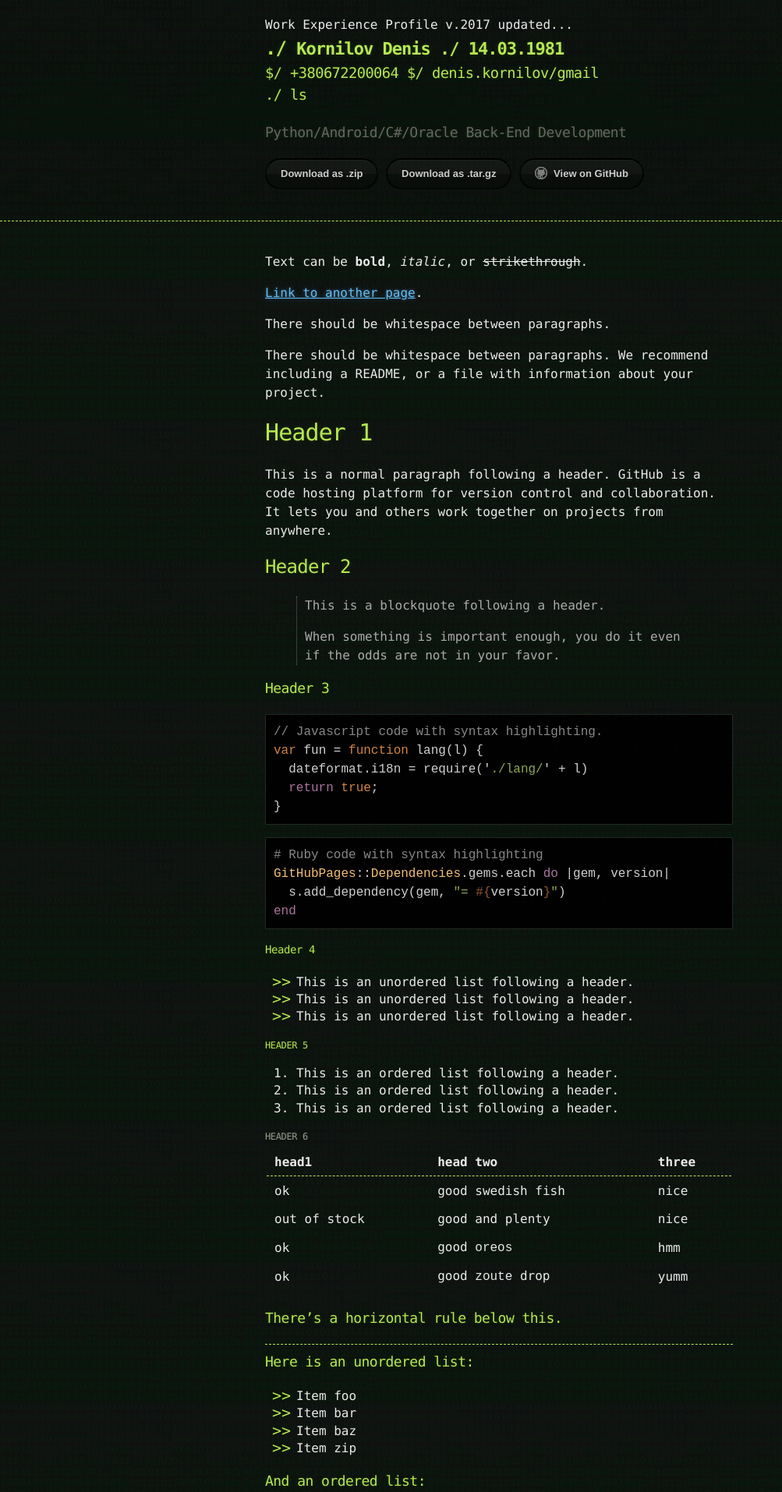
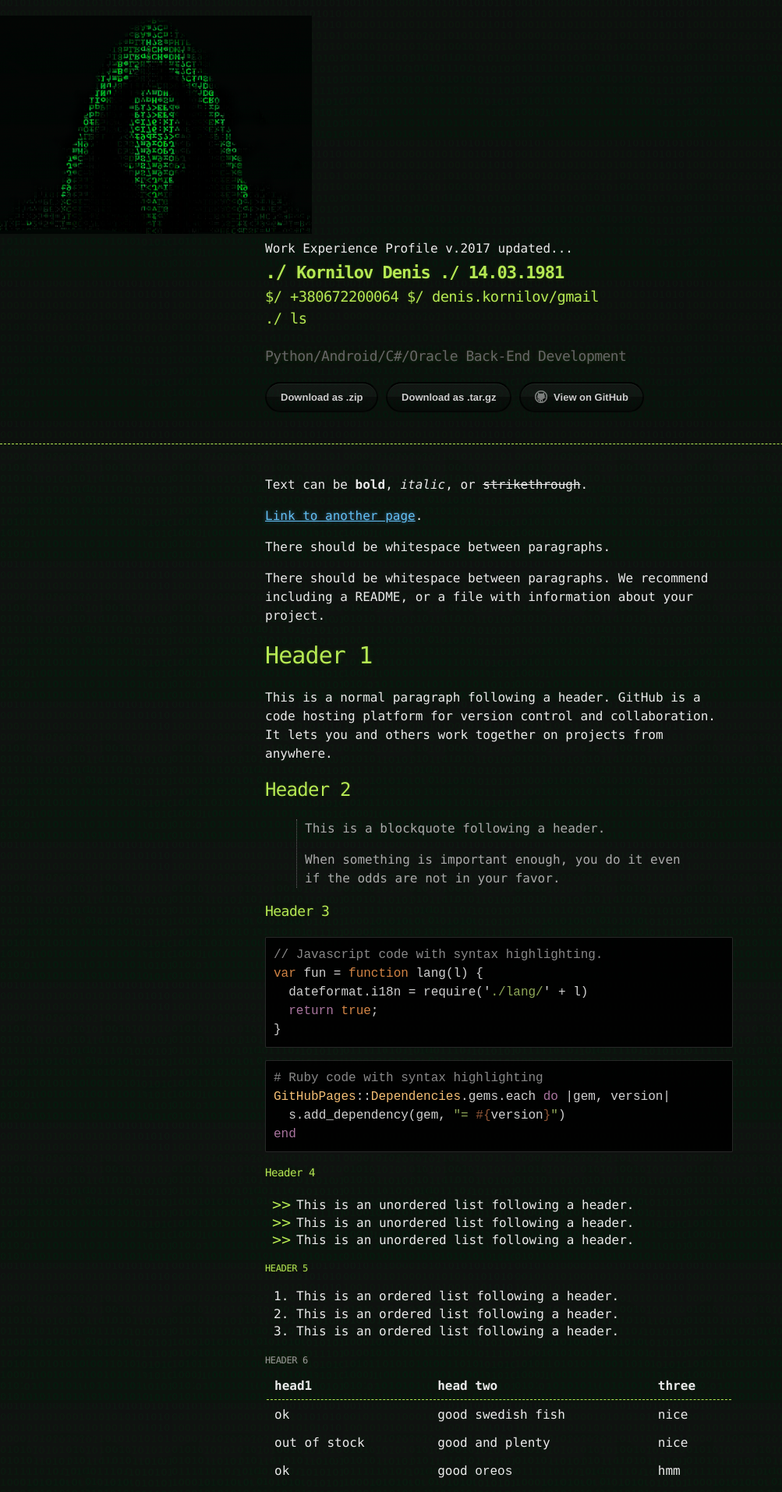
Before and after one commit to kornilov1981/kornilov1981.github.io, a Jekyll site: the page built from index.md, in a window 1280 px wide. Shown: the top 1914 px of the page at 78% size, without its empty margins (0-1003 px from the left). Built offline with Jekyll 4.4.1, drawn with Linux system fonts in a browser that asks for light colours.

Commit message:
Header AVATAR

```diff
--- a/_layouts/default.html
+++ b/_layouts/default.html
@@ -11,6 +11,7 @@
   <body>
 
     <header>
+      <img src="../assets/images/hbkg.png" style="max-width: 400px; width: 100%; display: inline-block; position: relative;" />
       <div class="container">
         Work Experience Profile v.2017 updated...
 	    <h1 style="font-size: 22px; margin-left: 0px;">Kornilov Denis ./&nbsp;14.03.1981</h1>
```
